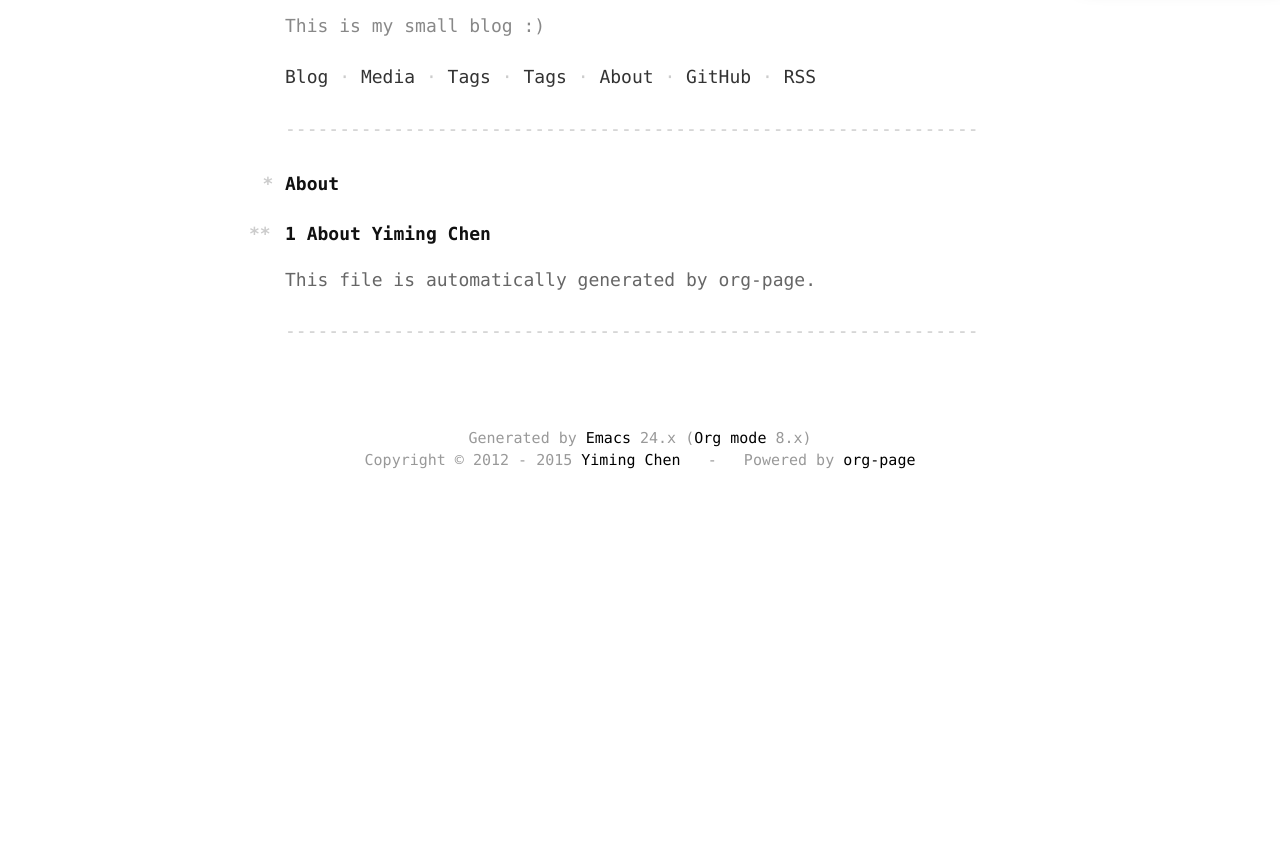
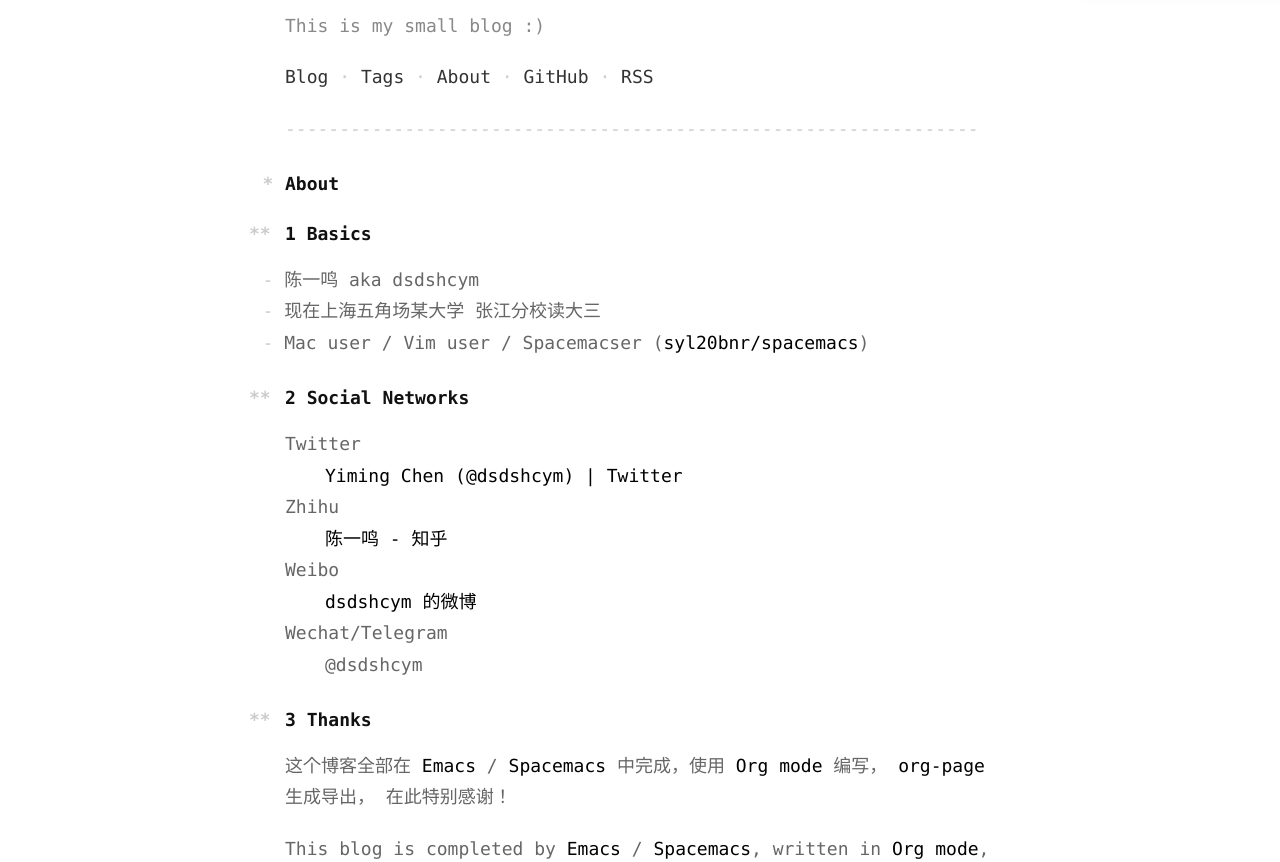
Before and after one commit to dsdshcym/dsdshcym.github.io, a plain HTML site: page about/index.html in a window 1280 px wide. Shown: the part 90-952 px from the top of the page. Before the commit the page ends 800 px from the top, so only its background shows below. Drawn offline with nearby package versions, Linux system fonts and the light colour scheme; some packages are replaced by stand-ins of ours; a script that the page names is missing.

Commit message:
Update published html files, committed by org-page.

```diff
--- a/about/index.html
+++ b/about/index.html
@@ -14,8 +14,6 @@
         <p>This is my small blog :)</p>
         <ul>
           <li><a href="/blog/">Blog</a></li>
-          <li><a href="/media/">Media</a></li>
-          <li><a href="/tags/">Tags</a></li>
           <li><a href="/tags/">Tags</a></li>
           <li><a href="/about/">About</a></li>
           <li><a href="https://github.com/dsdshcym">GitHub</a></li>
@@ -35,16 +33,46 @@
 <h2>Table of Contents</h2>
 <div id="text-table-of-contents">
 <ul>
-<li><a href="#orgheadline1">1. About Yiming Chen</a></li>
+<li><a href="#orgheadline1">1. Basics</a></li>
+<li><a href="#orgheadline2">2. Social Networks</a></li>
+<li><a href="#orgheadline3">3. Thanks</a></li>
 </ul>
 </div>
 </div>
 
 <div id="outline-container-orgheadline1" class="outline-2">
-<h2 id="orgheadline1"><span class="section-number-2">1</span> About Yiming Chen</h2>
+<h2 id="orgheadline1"><span class="section-number-2">1</span> Basics</h2>
 <div class="outline-text-2" id="text-1">
+<ul class="org-ul">
+<li>陈一鸣 aka dsdshcym</li>
+<li>现在上海五角场某大学 张江分校读大三</li>
+<li>Mac user / Vim user / Spacemacser (<a href="https://github.com/syl20bnr/spacemacs">syl20bnr/spacemacs</a>)</li>
+</ul>
+</div>
+</div>
+<div id="outline-container-orgheadline2" class="outline-2">
+<h2 id="orgheadline2"><span class="section-number-2">2</span> Social Networks</h2>
+<div class="outline-text-2" id="text-2">
+<dl class="org-dl">
+<dt>Twitter</dt><dd><a href="https://twitter.com/dsdshcym">Yiming Chen (@dsdshcym) | Twitter</a></dd>
+<dt>Zhihu</dt><dd><a href="http://www.zhihu.com/people/dsdshcym">陈一鸣 - 知乎</a></dd>
+<dt>Weibo</dt><dd><a href="http://weibo.com/1841667330/profile?topnav=1&amp;wvr=6">dsdshcym 的微博</a></dd>
+<dt>Wechat/Telegram</dt><dd>@dsdshcym</dd>
+</dl>
+</div>
+</div>
+<div id="outline-container-orgheadline3" class="outline-2">
+<h2 id="orgheadline3"><span class="section-number-2">3</span> Thanks</h2>
+<div class="outline-text-2" id="text-3">
 <p>
-This file is automatically generated by org-page.</p>
+这个博客全部在 <a href="http://www.gnu.org/software/emacs/">Emacs</a> / <a href="https://github.com/syl20bnr/spacemacs">Spacemacs</a> 中完成，使用 <a href="http://orgmode.org/">Org mode</a> 编写， <a href="https://github.com/kelvinh/org-page">org-page</a> 生成导出，
+在此特别感谢！
+</p>
+
+<p>
+This blog is completed by <a href="http://www.gnu.org/software/emacs/">Emacs</a> / <a href="https://github.com/syl20bnr/spacemacs">Spacemacs</a>, written in <a href="http://orgmode.org/">Org mode</a>, built by
+<a href="https://github.com/kelvinh/org-page">org-page</a>. Thanks to these awesome projects!
+</p>
 </div>
 </div>
 
--- a/rss.xml
+++ b/rss.xml
@@ -4,8 +4,8 @@
     <title>dsdshome</title>
     <link>http://dsdshcym.github.io</link>
     <description>This is my small blog :)</description>
-    <pubDate>Mon, 26 Oct 2015 20:58:26 CST</pubDate>
-    <lastBuildDate>Mon, 26 Oct 2015 20:58:26 CST</lastBuildDate>
+    <pubDate>Fri, 30 Oct 2015 20:19:04 CST</pubDate>
+    <lastBuildDate>Fri, 30 Oct 2015 20:19:04 CST</lastBuildDate>
     <docs>http://www.rssboard.org/rss-specification</docs>
     <generator>Org-page static site generator (https://github.com/kelvinh/org-page)</generator>
   </channel>
```
